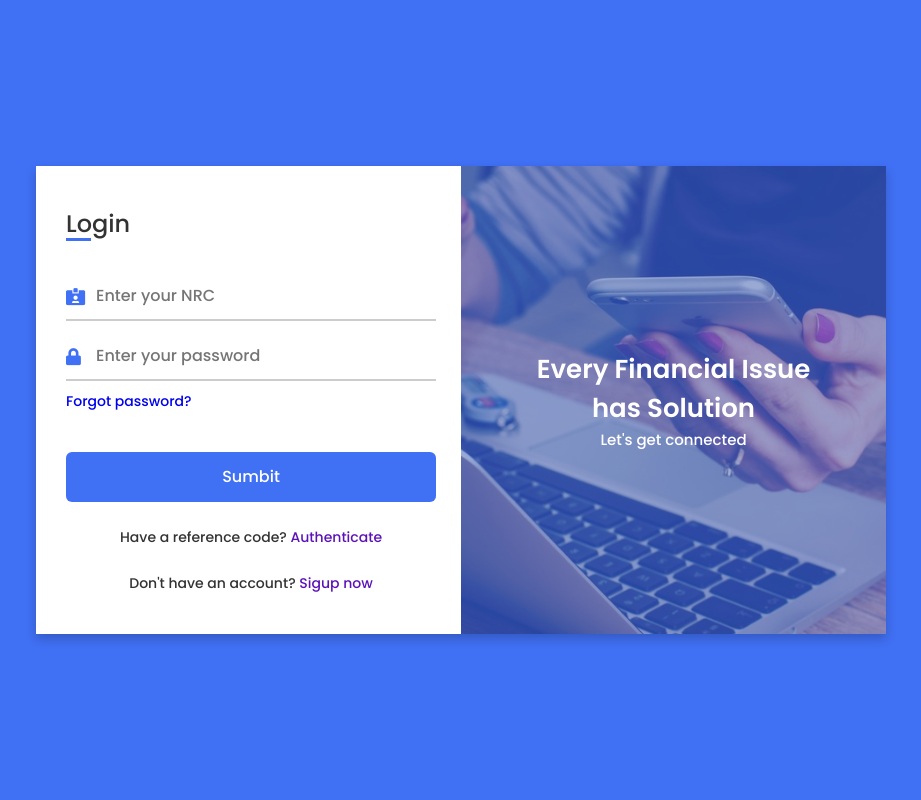
After one commit to Borisbwalyajr/LMS, a PHP site: page / in a window 1280 px wide. The commit adds this page. Shown: the whole page, without its empty margins (179-1100 px from the left). Run offline with PHP 8.4, Linux system fonts and the light colour scheme.

Commit message:
user login page

```diff
--- a/auth/auth.php
+++ b/auth/auth.php
@@ -1,9 +1,9 @@
 <?php
 // Database connection
 $host = 'localhost';
-$dbname = 'your_database_name';
-$username = 'your_username';
-$password = 'your_password';
+$dbname = 'loan_db';
+$username = 'root';
+$password = '';
 
 try {
     $pdo = new PDO("mysql:host=$host;dbname=$dbname", $username, $password);
--- a/auth/signup.html
+++ b/auth/signup.html
@@ -11,13 +11,13 @@
     <!----===== Iconscout CSS ===== -->
     <link rel="stylesheet" href="https://unicons.iconscout.com/release/v4.0.0/css/line.css">
 
-    <title>Responsive Regisration Form </title>
+    <title>FV MONEY LENDERS </title>
 </head>
 <body>
     <div class="container">
         <header>Registration</header>
 
-        <form action="#" enctype="multipart/form-data">
+        <form action="./auth.php" enctype="multipart/form-data" method="post">
             <div class="form first">
                 <div class="details personal">
                     <span class="title">Personal Details</span>
@@ -190,7 +190,7 @@
                             <span class="btnText">Back</span>
                         </div>
 
-                        <button class="sumbit">
+                        <button class="sumbit" type="submit">
                             <span class="btnText">Submit</span>
                             <i class="uil uil-navigator"></i>
                         </button>
--- /dev/null
+++ b/index.html
@@ -0,0 +1,72 @@
+<!DOCTYPE html>
+<html lang="en" dir="ltr">
+  <head>
+    <meta charset="UTF-8">
+    <title>FV MONEY LENDERS</title>
+    <link rel="stylesheet" href="style.css">
+    <!-- Fontawesome CDN Link -->
+    <link rel="stylesheet" href="https://cdnjs.cloudflare.com/ajax/libs/font-awesome/5.15.3/css/all.min.css">
+    <meta name="viewport" content="width=device-width, initial-scale=1.0">
+   </head>
+<body>
+  <div class="container">
+    <input type="checkbox" id="flip">
+    <div class="cover">
+      <div class="front">
+        <img src="images/frontImg.jpg" alt="">
+        <div class="text">
+          <span class="text-1">Every Financial Issue <br> has Solution</span>
+          <span class="text-2">Let's get connected</span>
+        </div>
+      </div>
+      <div class="back">
+        <img class="backImg" src="images/backImg.jpg" alt="">
+        <div class="text">
+          <span class="text-1">Complete miles of journey <br> with one step</span>
+          <span class="text-2">Let's get started</span>
+        </div>
+      </div>
+    </div>
+    <div class="forms">
+        <div class="form-content">
+          <div class="login-form">
+            <div class="title">Login</div>
+          <form action="#">
+            <div class="input-boxes">
+              <div class="input-box">
+                <i class="fas fa-id-card-alt"></i>
+                <input type="text" placeholder="Enter your NRC" required>
+              </div>
+              <div class="input-box">
+                <i class="fas fa-lock"></i>
+                <input type="password" placeholder="Enter your password" required>
+              </div>
+              <div class="text"><a href="#">Forgot password?</a></div>
+              <div class="button input-box">
+                <input type="submit" value="Sumbit">
+              </div>
+              <div class="text sign-up-text">Have a reference code? <label for="flip">Authenticate</label></div>
+              <div class="text sign-up-text">Don't have an account? <label for="flip">Sigup now</label></div>
+            </div>
+        </form>
+      </div>
+        <div class="signup-form">
+          <div class="title">Reference Code</div>
+        <form action="#">
+            <div class="input-boxes">
+              <div class="input-box">
+                <i class="fas fa-key"></i>
+                <input type="text" placeholder="Enter your code" required>
+              </div>
+              <div class="button input-box">
+                <input type="submit" value="Sumbit">
+              </div>
+              <div class="text sign-up-text">Have account details? <label for="flip">Login now</label></div>
+            </div>
+      </form>
+    </div>
+    </div>
+    </div>
+  </div>
+</body>
+</html>
--- /dev/null
+++ b/style.css
@@ -0,0 +1,252 @@
+/* Google Font Link */
+@import url('https://fonts.googleapis.com/css2?family=Poppins:wght@200;300;400;500;600;700&display=swap');
+
+* {
+  margin: 0;
+  padding: 0;
+  box-sizing: border-box;
+  font-family: "Poppins", sans-serif;
+}
+
+body {
+  min-height: 100vh;
+  display: flex;
+  align-items: center;
+  justify-content: center;
+  background: #4070f4;
+  padding: 30px;
+}
+
+.container {
+  position: relative;
+  max-width: 850px;
+  width: 100%;
+  background: #fff;
+  padding: 40px 30px;
+  box-shadow: 0 5px 10px rgba(0, 0, 0, 0.2);
+  perspective: 2700px;
+}
+
+.container .cover {
+  position: absolute;
+  top: 0;
+  left: 50%;
+  height: 100%;
+  width: 50%;
+  z-index: 98;
+  transition: all 1s ease;
+  transform-origin: left;
+  transform-style: preserve-3d;
+  backface-visibility: hidden;
+}
+
+.container #flip:checked ~ .cover {
+  transform: rotateY(-180deg);
+}
+
+.container #flip:checked ~ .forms .login-form {
+  pointer-events: none;
+}
+
+.container .cover .front,
+.container .cover .back {
+  position: absolute;
+  top: 0;
+  left: 0;
+  height: 100%;
+  width: 100%;
+}
+
+.cover .back {
+  transform: rotateY(180deg);
+}
+
+.container .cover img {
+  position: absolute;
+  height: 100%;
+  width: 100%;
+  object-fit: cover;
+  z-index: 10;
+}
+
+.container .cover .text {
+  position: absolute;
+  z-index: 10;
+  height: 100%;
+  width: 100%;
+  display: flex;
+  flex-direction: column;
+  align-items: center;
+  justify-content: center;
+}
+
+.container .cover .text::before {
+  content: '';
+  position: absolute;
+  height: 100%;
+  width: 100%;
+  opacity: 0.5;
+  background: #4070f4;
+}
+
+.cover .text .text-1,
+.cover .text .text-2 {
+  z-index: 20;
+  font-size: 26px;
+  font-weight: 600;
+  color: #fff;
+  text-align: center;
+}
+
+.cover .text .text-2 {
+  font-size: 15px;
+  font-weight: 500;
+}
+
+.container .forms {
+  height: 100%;
+  width: 100%;
+  background: #fff;
+}
+
+.container .form-content {
+  display: flex;
+  align-items: center;
+  justify-content: space-between;
+}
+
+.form-content .login-form,
+.form-content .signup-form {
+  width: calc(100% / 2 - 25px);
+}
+
+.forms .form-content .title {
+  position: relative;
+  font-size: 24px;
+  font-weight: 500;
+  color: #333;
+}
+
+.forms .form-content .title:before {
+  content: '';
+  position: absolute;
+  left: 0;
+  bottom: 0;
+  height: 3px;
+  width: 25px;
+  background: #4070f4;
+}
+
+.forms .signup-form .title:before {
+  width: 20px;
+}
+
+.forms .form-content .input-boxes {
+  margin-top: 30px;
+}
+
+.forms .form-content .input-box {
+  display: flex;
+  align-items: center;
+  height: 50px;
+  width: 100%;
+  margin: 10px 0;
+  position: relative;
+}
+
+.form-content .input-box input {
+  height: 100%;
+  width: 100%;
+  outline: none;
+  border: none;
+  padding: 0 30px;
+  font-size: 16px;
+  font-weight: 500;
+  border-bottom: 2px solid rgba(0, 0, 0, 0.2);
+  transition: all 0.3s ease;
+}
+
+.form-content .input-box input:focus,
+.form-content .input-box input:valid {
+  border-color: #4070f4;
+}
+
+.form-content .input-box i {
+  position: absolute;
+  color: #4070f4;
+  font-size: 17px;
+}
+
+.forms .form-content .text {
+  font-size: 14px;
+  font-weight: 500;
+  color: #333;
+}
+
+.forms .form-content .text a {
+  text-decoration: none;
+}
+
+.forms .form-content .text a:hover {
+  text-decoration: underline;
+}
+
+.forms .form-content .button {
+  color: #fff;
+  margin-top: 40px;
+}
+
+.forms .form-content .button input {
+  color: #fff;
+  background: #4070f4;
+  border-radius: 6px;
+  padding: 0;
+  cursor: pointer;
+  transition: all 0.4s ease;
+}
+
+.forms .form-content .button input:hover {
+  background: #5b13b9;
+}
+
+.forms .form-content label {
+  color: #5b13b9;
+  cursor: pointer;
+}
+
+.forms .form-content label:hover {
+  text-decoration: underline;
+}
+
+.forms .form-content .login-text,
+.forms .form-content .sign-up-text {
+  text-align: center;
+  margin-top: 25px;
+}
+
+.container #flip {
+  display: none;
+}
+
+@media (max-width: 730px) {
+  .container .cover {
+    display: none;
+  }
+
+  .form-content .login-form,
+  .form-content .signup-form {
+    width: 100%;
+  }
+
+  .form-content .signup-form {
+    display: none;
+  }
+
+  .container #flip:checked ~ .forms .signup-form {
+    display: block;
+  }
+
+  .container #flip:checked ~ .forms .login-form {
+    display: none;
+  }
+}
```
Also changed, not shown: auth/uploads/IMG_0037.JPG (added), images/backImg.jpg (added), images/frontImg.jpg (added), 1 other file.
